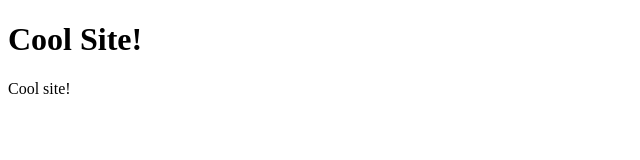
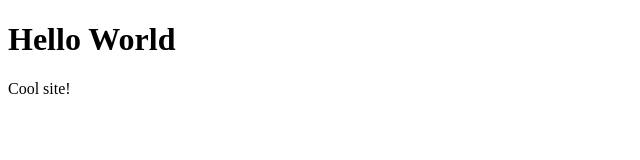
Before and after one commit to SamanthaBullington/Project, a plain HTML site: page index.html in a window 1280 px wide. Shown: the whole page, without its empty margins (0-640 px from the left). Drawn offline with Linux system fonts and the light colour scheme.

Commit message:
changd texxxt

```diff
--- a/index.html
+++ b/index.html
@@ -7,7 +7,7 @@
     <title>Hello World</title>
     </head>
     <body>
-      <h1>Cool Site!</h1>
+      <h1>Hello World</h1>
       <p>Cool site!</p>
     </body>
   </head>
```
